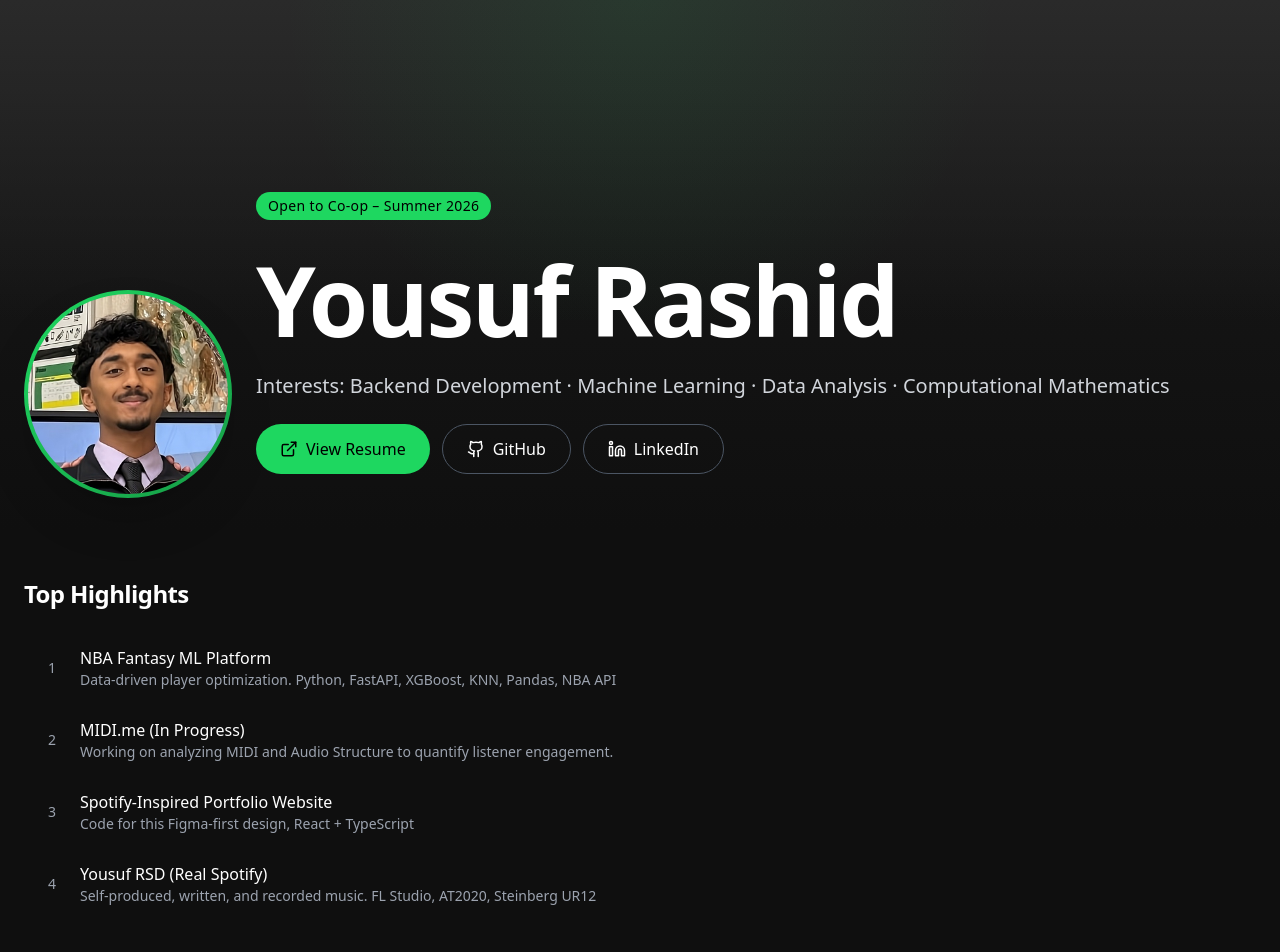
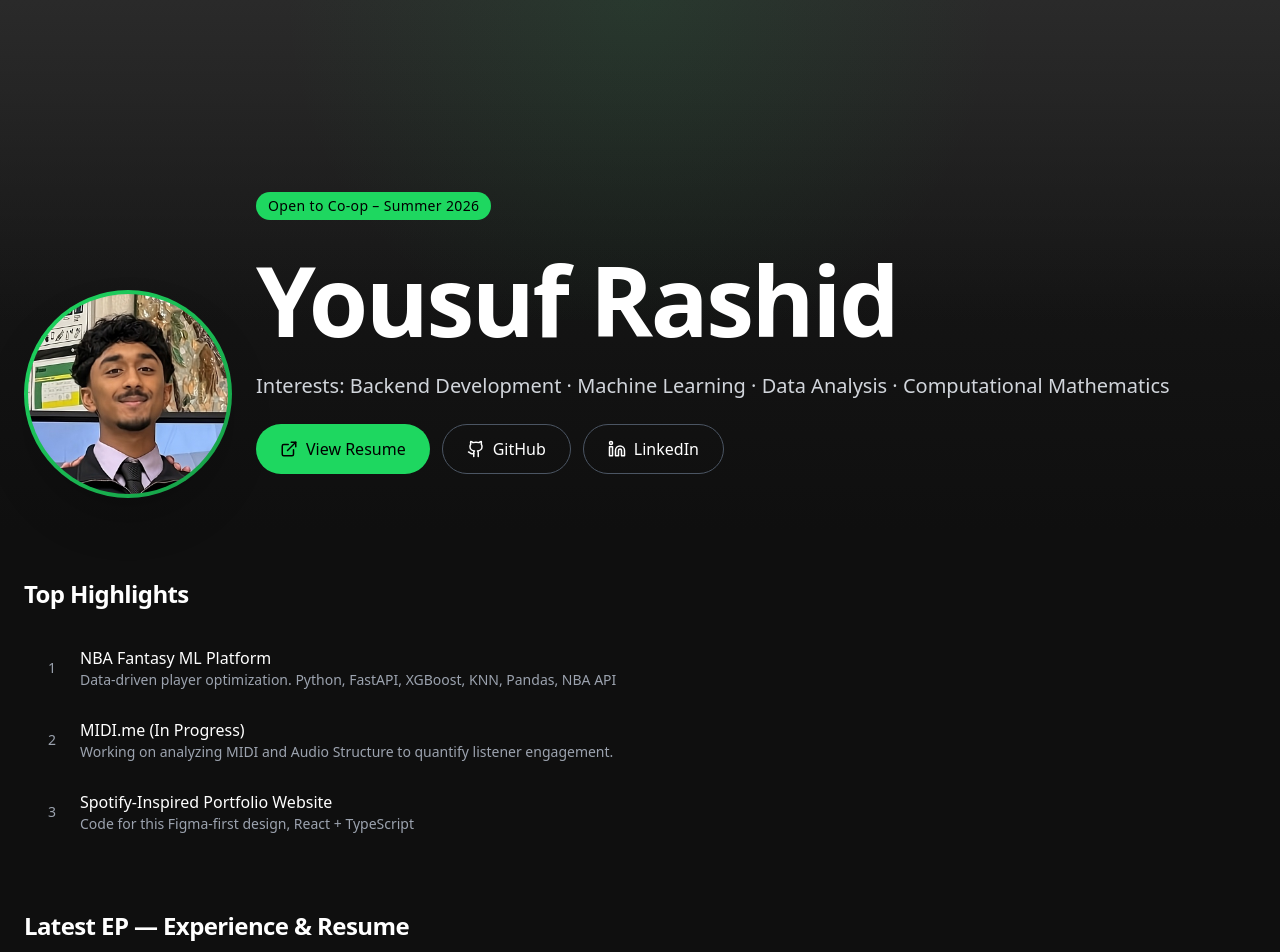
Before and after one commit to ryousuf569/portfolio-website, a React (Vite) app: page / in a window 1280 px wide. Shown: the top 952 px of the page. Built offline with nearby package versions, Linux system fonts and the light colour scheme.

Commit message:
removed spotify for now

```diff
--- a/src/components/TopTracks.tsx
+++ b/src/components/TopTracks.tsx
@@ -57,18 +57,6 @@
       {
         type: "github",
         url: "https://github.com/ryousuf569/portfolio-website",
-      },
-    ],
-  },
-  {
-    number: 4,
-    title: "Yousuf RSD (Real Spotify)",
-    subtitle:
-      "Self-produced, written, and recorded music. FL Studio, AT2020, Steinberg UR12",
-    links: [
-      {
-        type: "spotify",
-        url: "https://open.spotify.com/artist/46yz0crerAYXpWiSYpkfN7",
       },
     ],
   },
```
